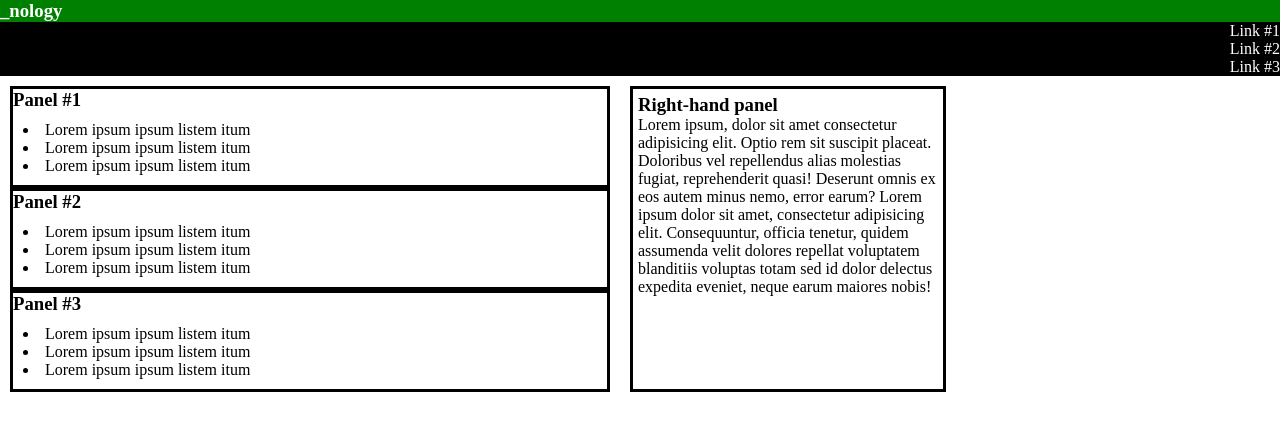
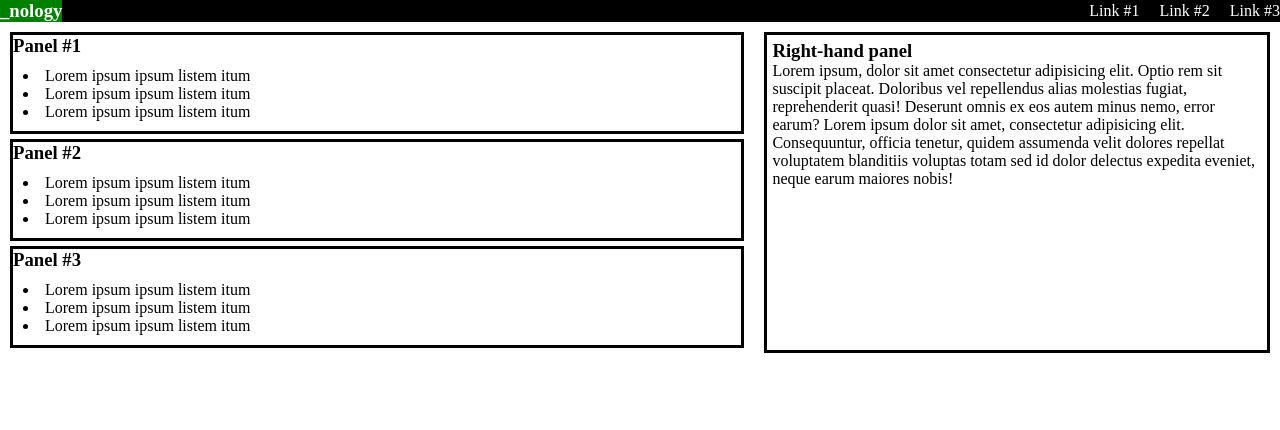
Before and after one commit to noorncho/flexbox-challenge, a plain HTML site: page index.html in a window 1280 px wide. Drawn offline with Linux system fonts and the light colour scheme.

Commit message:
Fixed nav bar

```diff
--- a/index.html
+++ b/index.html
@@ -9,11 +9,13 @@
 </head>
 <body>
     <nav>
-        <ul>
-            <li><h3>_nology</h3></li>
-            <li><a href="#">Link #1</a></li>
-            <li><a href="#">Link #2</a></li>
-            <li><a href="#">Link #3</a></li>
+        <h3>_nology</h3>
+        <div id="links">
+            <ul>
+                <li><a href="#">Link #1</a></li>
+                <li><a href="#">Link #2</a></li>
+                <li><a href="#">Link #3</a></li>
+            </div>
         </ul>
     </nav>
 
--- a/style.css
+++ b/style.css
@@ -3,22 +3,34 @@
     padding: 0;
 }
 nav{
+    display: flex;
+    flex-direction: row;
+    justify-content: space-between;
+    align-items: center;
     background-color: black;
-    color: white;
-    list-style: none;
 }
 
 nav h3{
     background-color: green;
+    color:white;
 }
 
-nav  ul  li  a{
-    text-decoration: none;
-    color: white;
-    float: right;
+#links ul{
+    display: flex;
+    flex-direction: row;
+    justify-content: space-evenly;
 }
 
-nav > ul > li > a:hover{
+#links li{
+    list-style-type: none;
+}
+#links a{
+    color: white;
+    text-decoration: none;
+    margin-left: 20px;
+}
+
+nav a:hover{
     background-color: green;
     color: black;
 }
@@ -29,15 +41,15 @@ main{
 
 .left-panel{
     margin: 10px;
-    width: 600px;
+    width: 60%;
     display: flex;
     flex-direction: column;
-
 }
 
 section{
     list-style-position: inside;
     border: black solid 3px;
+    margin-bottom: 5px;
 }
 
 section ul{
@@ -47,6 +59,6 @@ section ul{
 .right-panel{
     margin: 10px;
     padding: 5px;
-    width: 300px;
+    width: 40%;
     border: black solid 3px;
 }
```
